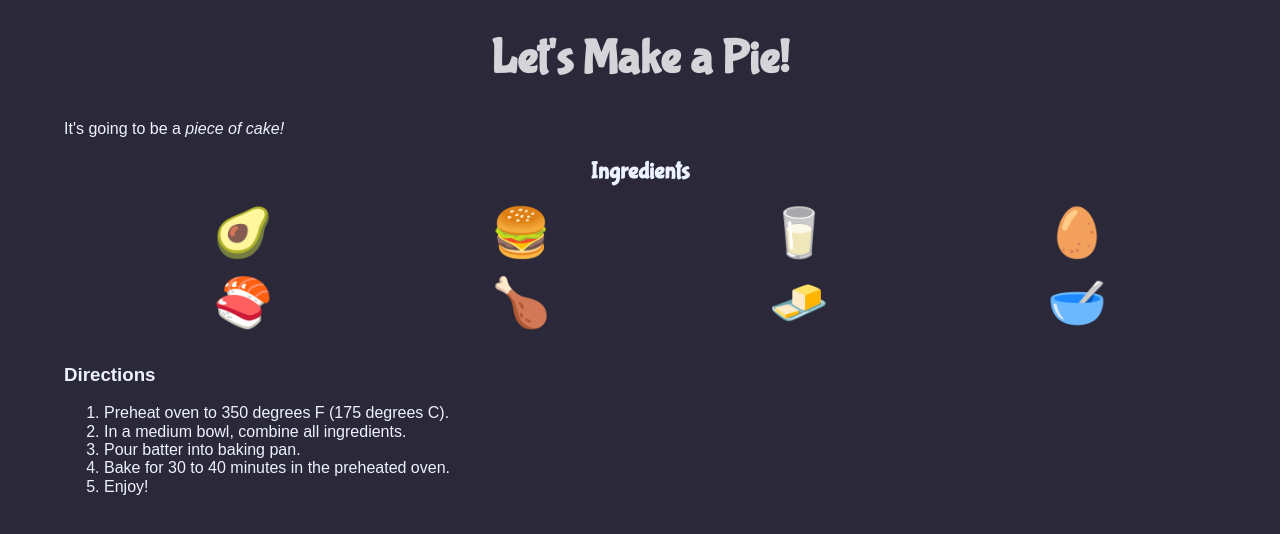
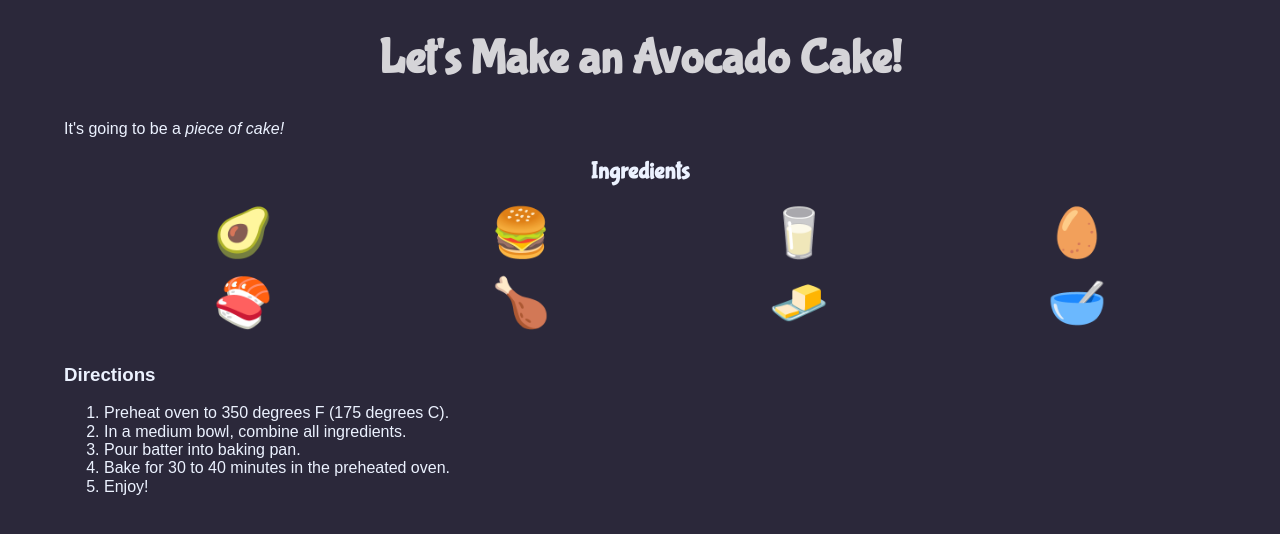
Before and after one commit to pan-su-2004/a_cake, a website built with Vite: page index.html in a window 1280 px wide. Built offline with nearby package versions, Linux system fonts and the light colour scheme.

Commit message:
update header

```diff
--- a/index.html
+++ b/index.html
@@ -6,7 +6,7 @@
   </head>
   <body>
     <section>
-      <h1>Let's Make a Pie!</h1>
+      <h1>Let's Make an Avocado Cake!</h1>
       It's going to be a <em>piece of cake!</em>
       <h2>Ingredients</h2>
       <!--
```
